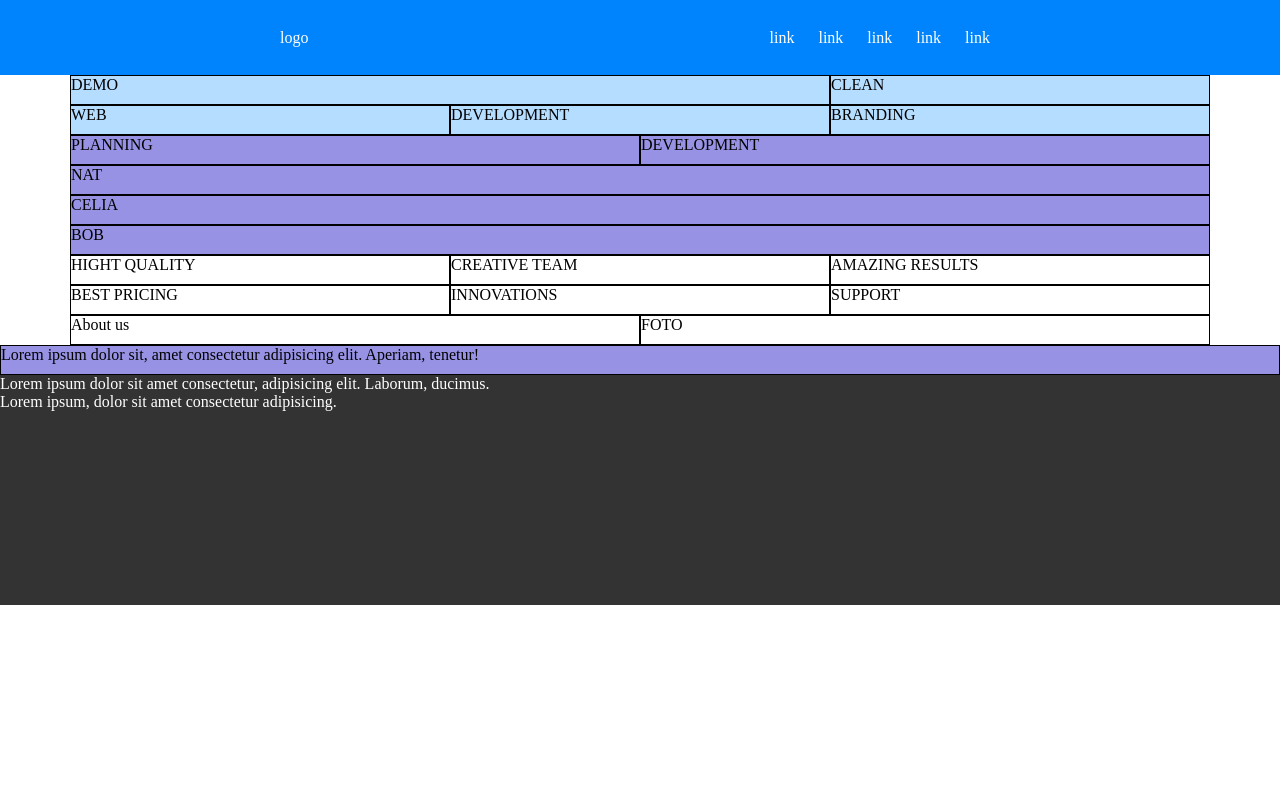
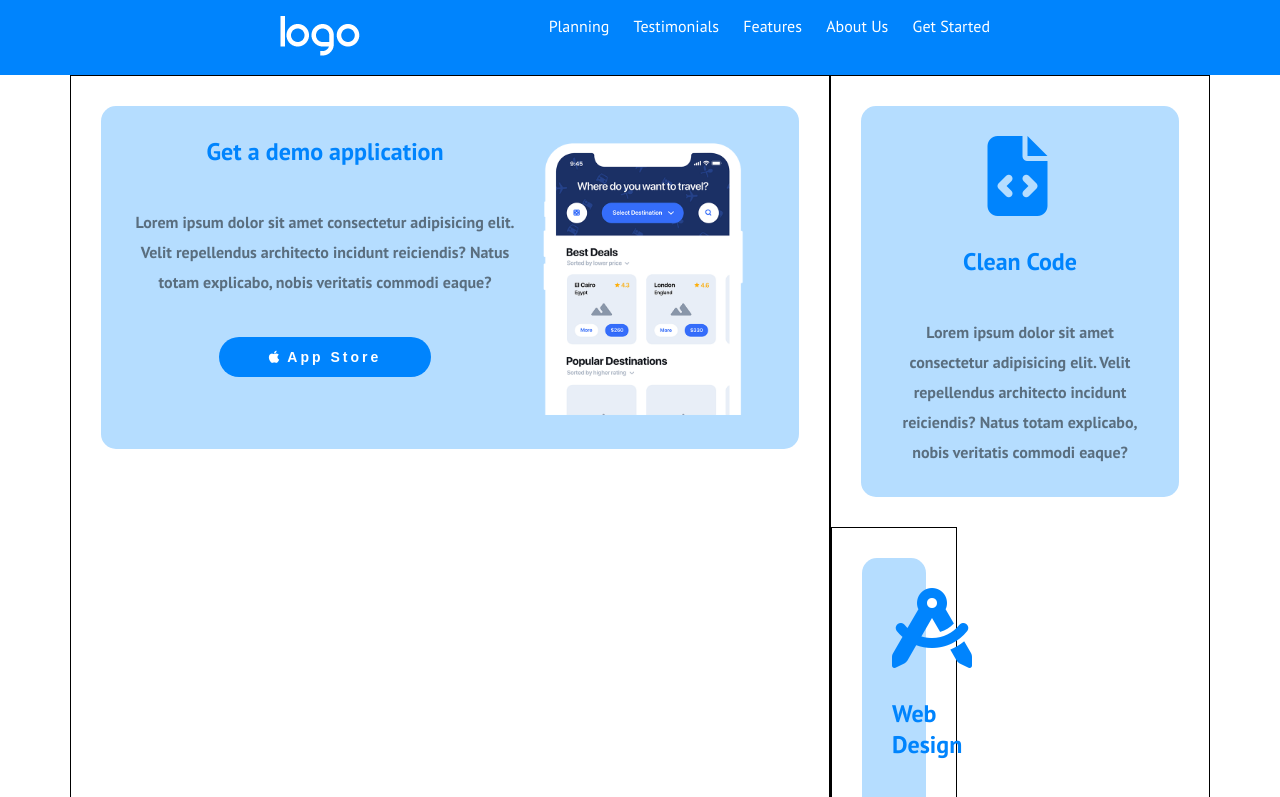
Before and after one commit to AnnaSpjut/htmlcss-responsive-layout, a plain HTML site: page index.html in a window 1280 px wide. Shown: the top 797 px of the page. Drawn offline with Linux system fonts and the light colour scheme.

Commit message:
[add]section demo

```diff
--- a/assets/css/style.css
+++ b/assets/css/style.css
@@ -4,7 +4,16 @@
   box-sizing: border-box;
 }
 
+:root {
+  --blue: #0084FD;
+  --light-blue: #B5DDFF;
+  --violet: #9792E4;
+  --orange: #FDC15F;
+  --demo-text: #5A6E7F;
+}
+
 body{
+  font-family: 'PT Sans', sans-serif;;
   background-color: white;
 }
 
@@ -26,16 +35,17 @@ body{
   flex-wrap: wrap;
 }
 
-
 .col{
   width: 100%;
   padding 10px;
 }
 
+
+
+
 /* debug */
 .col{
   border: 1px solid black;
-  height: 30px;
 }
 
 
@@ -70,8 +80,77 @@ header{
 }
 
 #demo .container-big .col{
-  background-color: #B5DDFF;
+  background-color: white;
 }
+
+.card-demo,
+.card-clean,
+.card-web,
+.card-development,
+.card-branding{
+  background-color: var(--light-blue);
+  display: flex;
+  flex-direction: column;
+  padding: 30px;
+  justify-content: center;
+  margin: 30px;
+  border-radius: 15px;
+}
+
+.card-demo img{
+  max-width: 100%;
+}
+
+#demo h2{
+  color: var(--blue);
+  margin-bottom: 40px;
+}
+
+.card-demo p{
+  color: var(--demo-text);
+  font-weight: bold;
+  line-height: 30px;
+}
+
+.card-clean p,
+.card-web p,
+.card-development p,
+.card-branding p{
+  color: var(--demo-text);
+  font-weight: bold;
+  line-height: 30px;
+}
+.card-text{
+  text-align: center;
+}
+
+.card-clean i,
+.card-web i,
+.card-development i,
+.card-branding i{
+  color: var(--blue);
+  text-align: center;
+  font-size: 80px;
+  margin-bottom: 30px;
+}
+
+#demo button{
+  background-color: var(--blue);
+  color: white;
+  font-size: 14px;
+  font-weight: bold;
+  padding: 12px 50px;
+  border-radius: 25px;
+  letter-spacing: 3px;
+  border: none;
+  margin-top: 40px;
+  margin-bottom: 40px;
+}
+
+ #demo i{
+  margin-right: 5px;
+ }
+
 
 #jumbotron .container-big{
   background-color: #9792E4;
@@ -117,11 +196,15 @@ footer{
 
   #demo .col{
     width: calc(100% / 3);
+    flex-direction: row;
+    flex-wrap: wrap;
   }
 
   #demo .col:first-child{
     width: calc(100% / 1.5);
   }
+
+
 
   #benefits .col{
     width: calc(100% / 2);
@@ -149,6 +232,10 @@ footer{
     display: none;
   }
 
+  .card-demo{
+    flex-direction: row;
+  }
+
   #jumbotron .col{
     width: 50%;
   }
--- a/index.html
+++ b/index.html
@@ -4,8 +4,13 @@
   <meta charset="UTF-8">
   <meta name="viewport" content="width=device-width, initial-scale=1.0">
 
+  <!-- FONT -->
+<link rel="preconnect" href="https://fonts.googleapis.com">
+<link rel="preconnect" href="https://fonts.gstatic.com" crossorigin>
+<link href="https://fonts.googleapis.com/css2?family=PT+Sans:ital,wght@0,400;0,700;1,400;1,700&display=swap" rel="stylesheet">
+
   <!-- FONT AWESOME -->
-  <link rel="stylesheet" href="https://cdnjs.cloudflare.com/ajax/libs/font-awesome/6.5.1/css/all.min.css" integrity="sha512-DTOQO9RWCH3ppGqcWaEA1BIZOC6xxalwEsw9c2QQeAIftl+Vegovlnee1c9QX4TctnWMn13TZye+giMm8e2LwA==" crossorigin="anonymous" referrerpolicy="no-referrer" />
+<link rel="stylesheet" href="https://cdnjs.cloudflare.com/ajax/libs/font-awesome/6.5.1/css/all.min.css" integrity="sha512-DTOQO9RWCH3ppGqcWaEA1BIZOC6xxalwEsw9c2QQeAIftl+Vegovlnee1c9QX4TctnWMn13TZye+giMm8e2LwA==" crossorigin="anonymous" referrerpolicy="no-referrer" />
 
 
   <title>Responsive Layot</title>
@@ -19,17 +24,19 @@
 
   <header>
     <div class="container-header">
-      <div class="logo">logo</div>
+      <div class="logo">
+        <img src="/assets/img/logo.png" alt="logo">
+      </div>
       <div class="menu-mobile">
         <i class="fa-solid fa-bars"></i>
       </div>
 
       <nav class="menu-desktop">
-        <a href="#">link</a>
-        <a href="#">link</a>
-        <a href="#">link</a>
-        <a href="#">link</a>
-        <a href="#">link</a>
+        <a href="#">Planning</a>
+        <a href="#">Testimonials</a>
+        <a href="#">Features</a>
+        <a href="#">About Us</a>
+        <a href="#">Get Started</a>
       </nav>
     </div>
   </header>
@@ -41,15 +48,49 @@
     <section id="demo">
       <div class="container-big">
         <div class="row">
-          <div class="col demo">DEMO
+          <div class="col demo">
+            <div class="card-demo">
+              <div class="card-text">
+                <h2>Get a demo application</h2>
+                <p>Lorem ipsum dolor sit amet consectetur adipisicing elit. Velit repellendus architecto incidunt reiciendis? Natus totam explicabo, nobis veritatis commodi eaque?</p>
+                <button id="app-store"><i class="fa-brands fa-apple"></i>App Store</button>
+              </div>
+              <div class="card-img">
+                <img src="assets/img/phone.png" alt="phone">
+              </div>
+            </div>
           </div>
-          <div class="col clean">CLEAN
+          <div class="col clean">
+            <div class="card-clean">
+              <i class="fa-solid fa-file-code"></i>
+              <div class="card-text">
+                <h2>Clean Code</h2>
+                <p>Lorem ipsum dolor sit amet consectetur adipisicing elit. Velit repellendus architecto incidunt reiciendis? Natus totam explicabo, nobis veritatis commodi eaque?</p>
+              </div>
           </div>
-          <div class="col web">WEB
+          <div class="col web">
+            <div class="card-clean">
+              <i class="fa-solid fa-compass-drafting"></i>
+              <div class="card-text">
+                <h2>Web Design</h2>
+                <p>Lorem ipsum dolor sit amet consectetur adipisicing elit. Velit repellendus architecto incidunt reiciendis? Natus totam explicabo, nobis veritatis commodi eaque?</p>
+              </div>
           </div>
-          <div class="col developement">DEVELOPMENT
+          <div class="col developement">
+            <div class="card-clean">
+              <i class="fa-solid fa-laptop-code"></i>
+              <div class="card-text">
+                <h2>Developement</h2>
+                <p>Lorem ipsum dolor sit amet consectetur adipisicing elit. Velit repellendus architecto incidunt reiciendis? Natus totam explicabo, nobis veritatis commodi eaque?</p>
+              </div>
           </div>
-          <div class="col branding">BRANDING
+          <div class="col branding">
+            <div class="card-clean">
+              <i class="fa-solid fa-bullhorn"></i>
+              <div class="card-text">
+                <h2>Branding</h2>
+                <p>Lorem ipsum dolor sit amet consectetur adipisicing elit. Velit repellendus architecto incidunt reiciendis? Natus totam explicabo, nobis veritatis commodi eaque?</p>
+              </div>
           </div>
         </div>
       </div>
```
Also changed, not shown: 1 other file.
